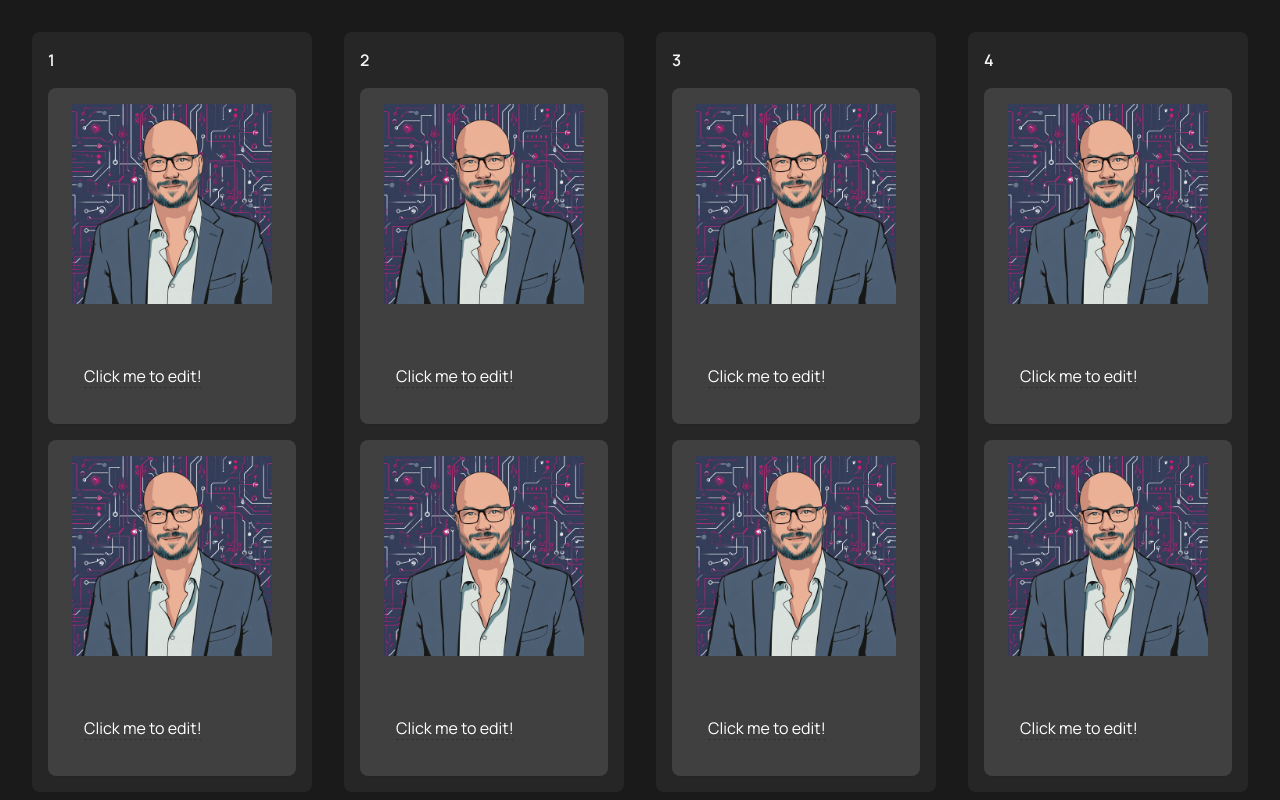
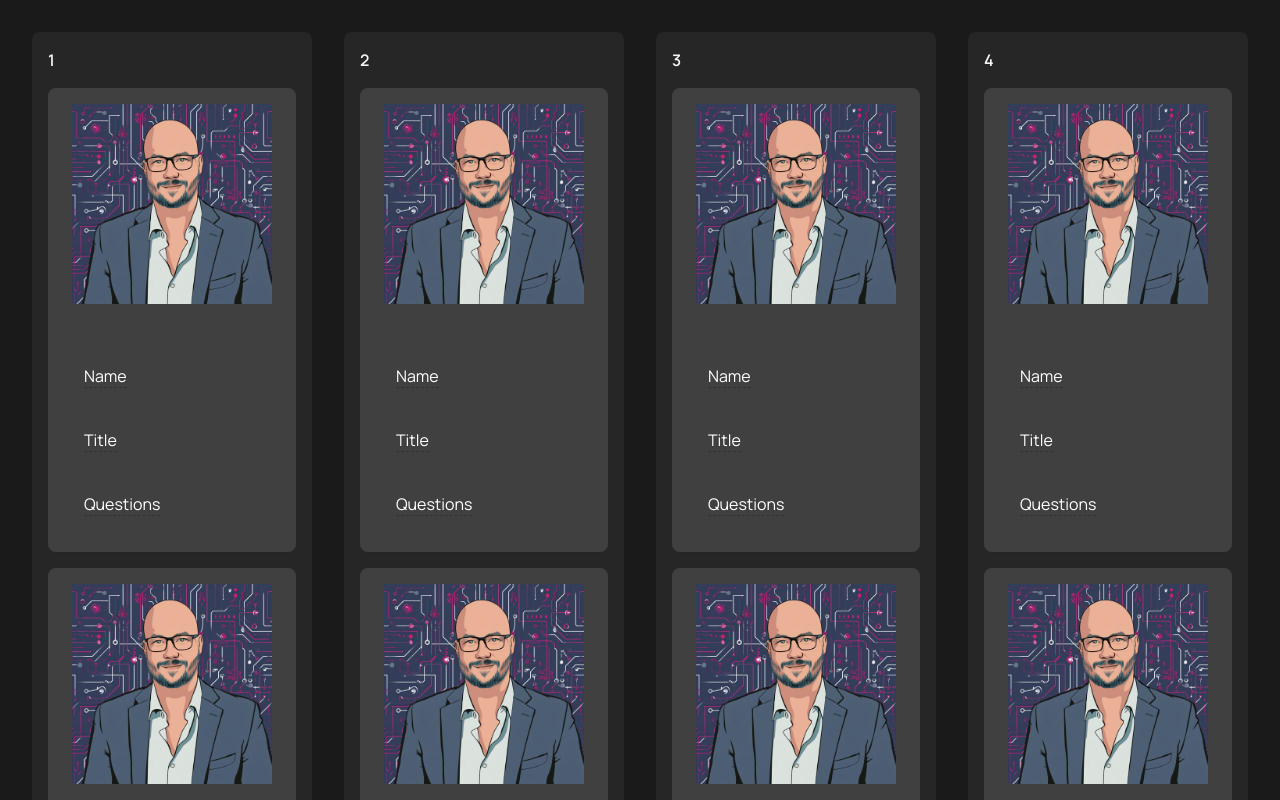
Before and after one commit to VegaFederal/VegaWebAdministrator, a React (Vite) app: page / in a window 1280 px wide. Shown: the top 800 px of the page. Built offline with nearby package versions, Linux system fonts and the light colour scheme.

Commit message:
Added more text boxs for the name, title, and questions.

```diff
--- a/src/TaskCard.jsx
+++ b/src/TaskCard.jsx
@@ -7,8 +7,17 @@ export function TaskCard({ task }) {
     id: task.id,
   });
 
-  const [text, setText] = useState("Click me to edit!");
+  // State for the FIRST editable text box
+  const [text, setText] = useState("Name");
   const [isEditing, setIsEditing] = useState(false);
+
+  // State for the SECOND editable text box
+  const [secondText, setSecondText] = useState("Title");
+  const [isEditingSecond, setIsEditingSecond] = useState(false);
+
+  // State for the THIRD editable text box
+  const [thirdText, setThirdText] = useState("Questions");
+  const [isEditingThird, setIsEditingThird] = useState(false);
 
   const style = transform ? {
     transform: `translate3d(${transform.x}px, ${transform.y}px, 0)`,
@@ -22,19 +31,12 @@ export function TaskCard({ task }) {
       style={style}
     >
       {/* DRAG HANDLE: Only this area triggers dragging now */}
-      <div
-        {...listeners}
-        className="cursor-grab flex justify-center mb-[40px]"
-      >
+      <div {...listeners} className="cursor-grab flex justify-center mb-[40px]" >
         <img src={ryan} alt='' className='w-[200px] h-[200px] pointer-events-none' />
       </div>
 
-      {/* EDITABLE TEXT BOX AREA */}
-      <div
-        style={{ padding: '20px' }}
-        onPointerDown={(e) => e.stopPropagation()}
-        onMouseDown={(e) => e.stopPropagation()}
-      >
+      {/* FIRST EDITABLE TEXT BOX AREA */}
+      <div style={{ padding: '20px' }} onPointerDown={(e) => e.stopPropagation()} onMouseDown={(e) => e.stopPropagation()} >
         {isEditing ? (
           <input
             type="text"
@@ -57,6 +59,57 @@ export function TaskCard({ task }) {
           </span>
         )}
       </div>
+
+      {/* SECOND EDITABLE TEXT BOX AREA */}
+      <div style={{ padding: '20px' }} onPointerDown={(e) => e.stopPropagation()} onMouseDown={(e) => e.stopPropagation()} >
+        {isEditingSecond ? (
+          <input
+            type="text"
+            value={secondText}
+            onChange={(e) => setSecondText(e.target.value)}
+            onBlur={() => setIsEditingSecond(false)}
+            onKeyDown={(e) => e.key === 'Enter' && setIsEditingSecond(false)}
+            autoFocus
+            className="text-black p-1 rounded"
+          />
+        ) : (
+          <span
+            onClick={(e) => {
+              e.stopPropagation();
+              setIsEditingSecond(true);
+            }}
+            style={{ cursor: 'pointer', borderBottom: '1px dashed #333', color: 'white' }}
+          >
+            {secondText}
+          </span>
+        )}
+      </div>
+
+      {/* THIRD EDITABLE TEXT BOX AREA */}
+      <div style={{ padding: '20px' }} onPointerDown={(e) => e.stopPropagation()} onMouseDown={(e) => e.stopPropagation()} >
+        {isEditingThird ? (
+          <input
+            type="text"
+            value={thirdText}
+            onChange={(e) => setThirdText(e.target.value)}
+            onBlur={() => setIsEditingThird(false)}
+            onKeyDown={(e) => e.key === 'Enter' && setIsEditingThird(false)}
+            autoFocus
+            className="text-black p-1 rounded"
+          />
+        ) : (
+          <span
+            onClick={(e) => {
+              e.stopPropagation();
+              setIsEditingThird(true);
+            }}
+            style={{ cursor: 'pointer', borderBottom: '1px dashed #333', color: 'white' }}
+          >
+            {thirdText}
+          </span>
+        )}
+      </div>
+
     </div>
   );
 }
```
